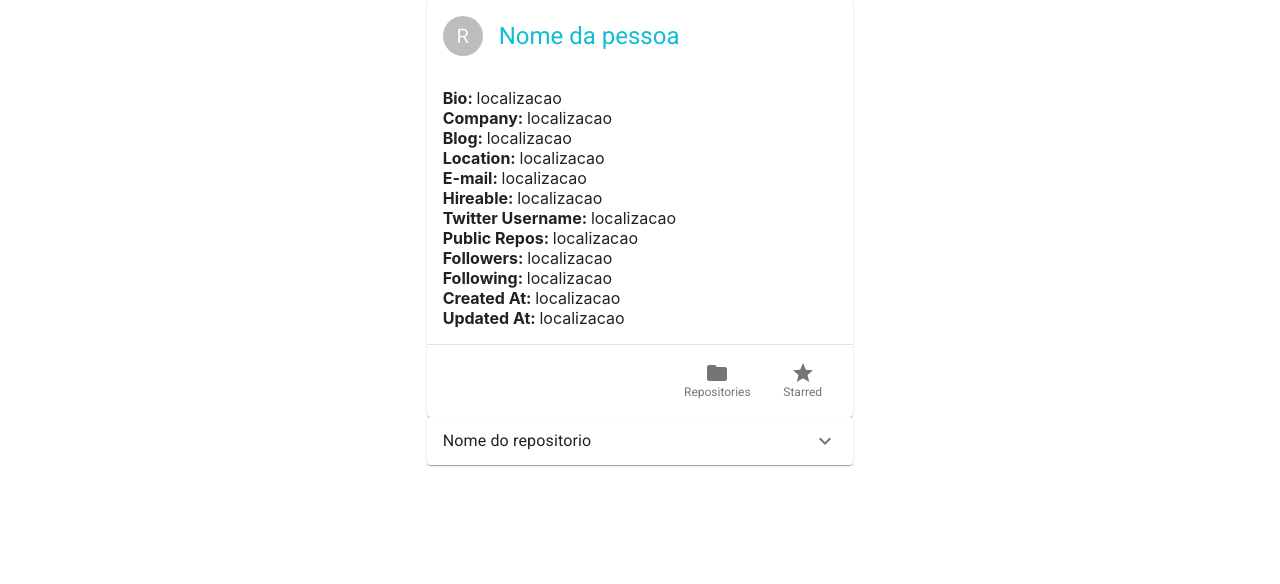
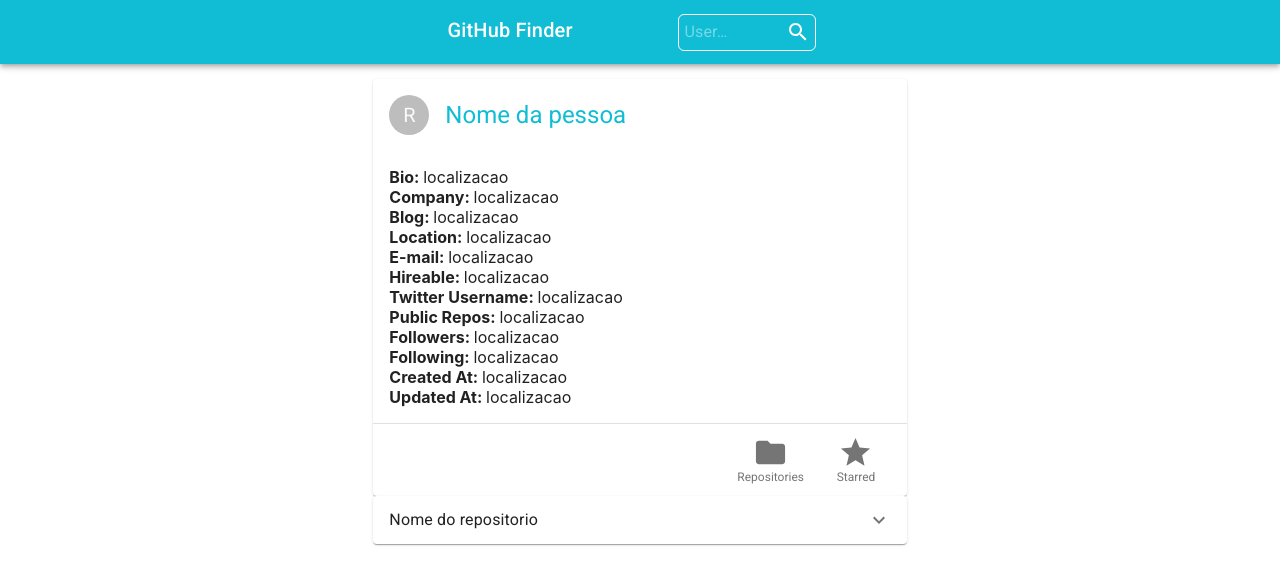
Before and after one commit to victorgoretti/github-repos-finder-reactjs, a React app: page / in a window 1280 px wide. Built offline with nearby package versions, Linux system fonts and the light colour scheme.

Commit message:
Layout Navigation done

```diff
--- /dev/null
+++ b/src/Components/Navigation/Navigation.js
@@ -0,0 +1,41 @@
+import React from 'react';
+import AppBar from '@material-ui/core/AppBar';
+import Toolbar from '@material-ui/core/Toolbar';
+import Grid from '@material-ui/core/Grid';
+import IconButton from '@material-ui/core/IconButton';
+import Typography from '@material-ui/core/Typography';
+import InputBase from '@material-ui/core/InputBase';
+import SearchIcon from '@material-ui/icons/Search';
+import './index.css';
+
+const Navigation = () => {
+    return (
+        <div>
+            <AppBar position="static">
+                <Toolbar className="toolbar-navigation-github">
+                    <Grid container justify="center" xs={9} spacing={2}>
+                        <Grid item xs={4}/>
+                        <Grid item xs={3}>
+                            <Typography variant="h6" noWrap>
+                                GitHub Finder
+                            </Typography>
+                        </Grid>
+                        <Grid item xs={2}>
+                            <div className="div-search-user">
+                                <InputBase
+                                    className="search-user"
+                                    placeholder="User…"
+                                />
+                                <IconButton className="button-search-user" type="submit" aria-label="search">
+                                    <SearchIcon />
+                                </IconButton>
+                            </div>
+                        </Grid>
+                    </Grid>
+                </Toolbar>
+            </AppBar>
+        </div>
+    );
+}
+
+export default Navigation ;
--- /dev/null
+++ b/src/Components/Navigation/index.css
@@ -0,0 +1,21 @@
+.toolbar-navigation-github {
+    background-color: #10bdd4;
+}
+
+.div-search-user {
+    display: flex;
+    border: 1px solid;
+    border-radius: 6px;
+    height: 35px;
+    max-width: 200px;
+}
+
+.search-user {
+    color: #ffffff !important;
+    padding-left: 5px;
+}
+
+.button-search-user {
+    color: #ffffff !important;
+    padding: 5px !important;
+}
--- /dev/null
+++ b/src/Components/Navigation/index.js
@@ -0,0 +1 @@
+export { default } from './Navigation';
--- a/src/Components/RepositoriesAccordion/RepositoriesAccordion.js
+++ b/src/Components/RepositoriesAccordion/RepositoriesAccordion.js
@@ -12,7 +12,7 @@ const RepositoriesAccordion = () => {
 
   return (
     <Grid container justify="center" className="container-accordion-repositories">
-        <Grid item xs={4}>
+        <Grid item xs={5}>
             <Accordion>
                 <AccordionSummary
                     expandIcon={<ExpandMoreIcon />}
--- a/src/Components/UserInformations/UserInformations.js
+++ b/src/Components/UserInformations/UserInformations.js
@@ -1,11 +1,12 @@
 import React, { useEffect, useState } from 'react';
 import UserInformationsCard from '../UserInformationsCard';
 import RepositoriesAccordion from '../RepositoriesAccordion';
-
+import Navigation from '../Navigation';
 
 const UserInformations = ({ username }) => {
     return (
         <>
+        <Navigation />
         <UserInformationsCard />
         <RepositoriesAccordion />
         </>
--- a/src/Components/UserInformationsCard/UserInformationsCard.js
+++ b/src/Components/UserInformationsCard/UserInformationsCard.js
@@ -14,8 +14,8 @@ import './index.css';
 
 const UserInformationsCard = () => {
     return (
-        <Grid container justify="center">
-            <Grid item xs={4}>
+        <Grid container className="container-informations-card" justify="center">
+            <Grid item xs={5}>
                 <Card>
                     <CardHeader
                         className="name-user-title"
@@ -77,8 +77,8 @@ const UserInformationsCard = () => {
                                 showLabels
                                 // className={classes.root}
                             >
-                                <BottomNavigationAction id="navegation-button-repositories" label="Repositories" icon={<FolderIcon />} />
-                                <BottomNavigationAction id="navegation-button-starred" label="Starred" icon={<StarIcon />} />
+                                <BottomNavigationAction id="navegation-button-repositories" label="Repositories" icon={<FolderIcon fontSize="large"/>} />
+                                <BottomNavigationAction id="navegation-button-starred" label="Starred" icon={<StarIcon fontSize="large"/>} />
                             </BottomNavigation>
                         </CardActions>
                     </Grid>
--- a/src/Components/UserInformationsCard/index.css
+++ b/src/Components/UserInformationsCard/index.css
@@ -1,3 +1,7 @@
+.container-informations-card {
+    margin-top: 15px;
+}
+
 .name-user-title .MuiCardHeader-title {
     color:#10bdd4;
 }
```
Also changed, not shown: 1 other file.
